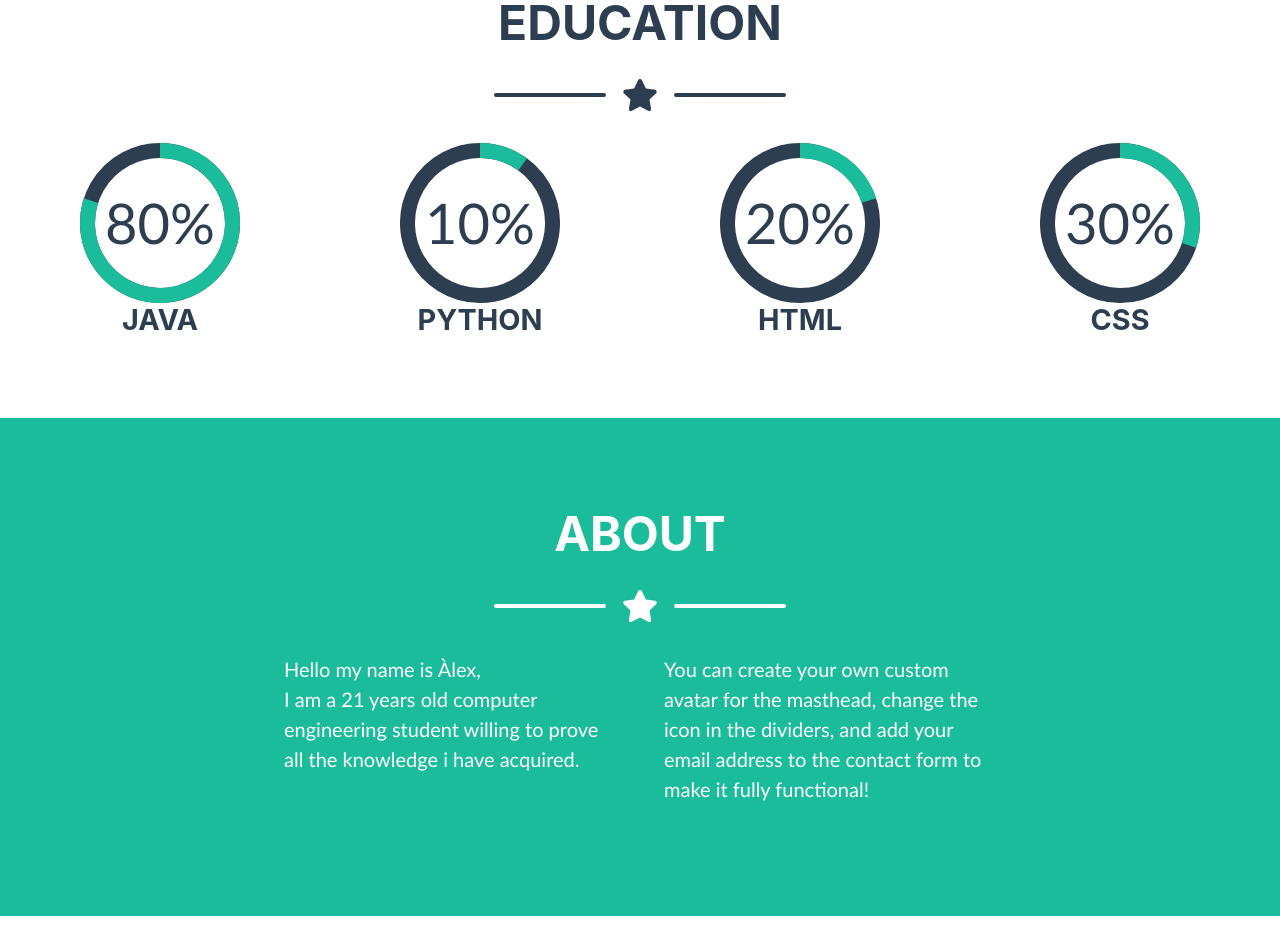
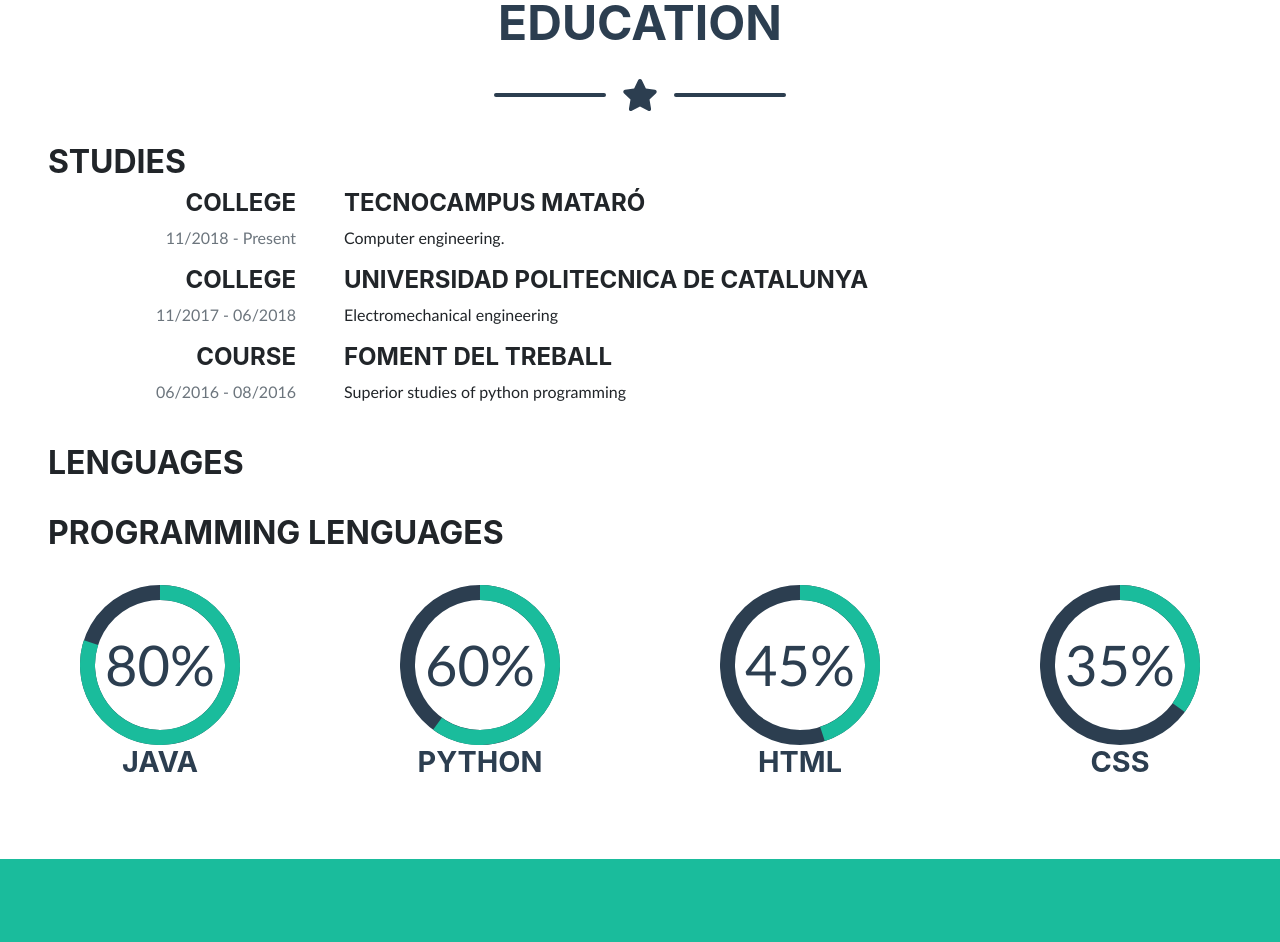
Before and after one commit to alexindris/alexindris.github.io, a plain HTML site: page index.html in a window 1280 px wide. Shown: the part 2558-3500 px from the top of the page. Drawn offline with nearby package versions, Linux system fonts and the light colour scheme; a web font is replaced by a local one.

Commit message:
education

```diff
--- a/index.html
+++ b/index.html
@@ -364,6 +364,58 @@
         <div class="divider-custom-icon"><i class="fas fa-star"></i></div>
         <div class="divider-custom-line"></div>
     </div>
+
+    <h2 class="text-Left ml-5"> STUDIES </h2>
+
+    <div class="row ml-1 mx-auto text-right">
+        <div class="col-sm-3 ">
+            <div class="well">
+                <h4>COLLEGE</h4>
+                <div class="text-muted">11/2018 - Present</div>
+            </div>
+        </div>
+        <div class="col-sm-9">
+            <div class="well text-left" >
+                <h4>TECNOCAMPUS MATARÓ</h4>
+                <p>Computer engineering. </p>
+            </div>
+        </div>
+    </div>
+    <div class="row ml-1 mx-auto text-right">
+        <div class="col-sm-3 ">
+            <div class="well">
+                <h4>COLLEGE</h4>
+                <div class="text-muted">11/2017 - 06/2018</div>
+            </div>
+        </div>
+        <div class="col-sm-9">
+            <div class="well text-left">
+                <h4>UNIVERSIDAD POLITECNICA DE CATALUNYA</h4>
+                <p>Electromechanical engineering</p>
+            </div>
+        </div>
+    </div>
+
+    <div class="row ml-1 mx-auto text-right">
+        <div class="col-sm-3 ">
+            <div class="well">
+                <h4>COURSE</h4>
+                <div class="text-muted">06/2016 - 08/2016</div>
+            </div>
+        </div>
+        <div class="col-sm-9">
+            <div class="well text-left" >
+                <h4>FOMENT DEL TREBALL</h4>
+                <p>Superior studies of python programming </p>
+            </div>
+        </div>
+    </div>
+<br>
+    <h2 class="text-Left ml-5"> LENGUAGES </h2>
+    <br>
+
+    <h2 class="text-Left ml-5"> PROGRAMMING LENGUAGES </h2>
+    <br>
     <div class="row text-center mx-auto">
         <div class="skill-grid col ">
             <div class="circle" id="circles-1"></div>
@@ -390,7 +442,7 @@
         var colors = [
             ['#2c3e50', '#1abc9c'], ['#2c3e50', '#1abc9c'], ['#2c3e50', '#1abc9c'], ['#2c3e50', '#1abc9c']
         ];
-        var number = [80,10,20,30]
+        var number = [80,60,45,35]
         for (var i = 1; i <= 5; i++) {
             var child = document.getElementById('circles-' + i),
                 percentage = 50 + (i * 10);
```
